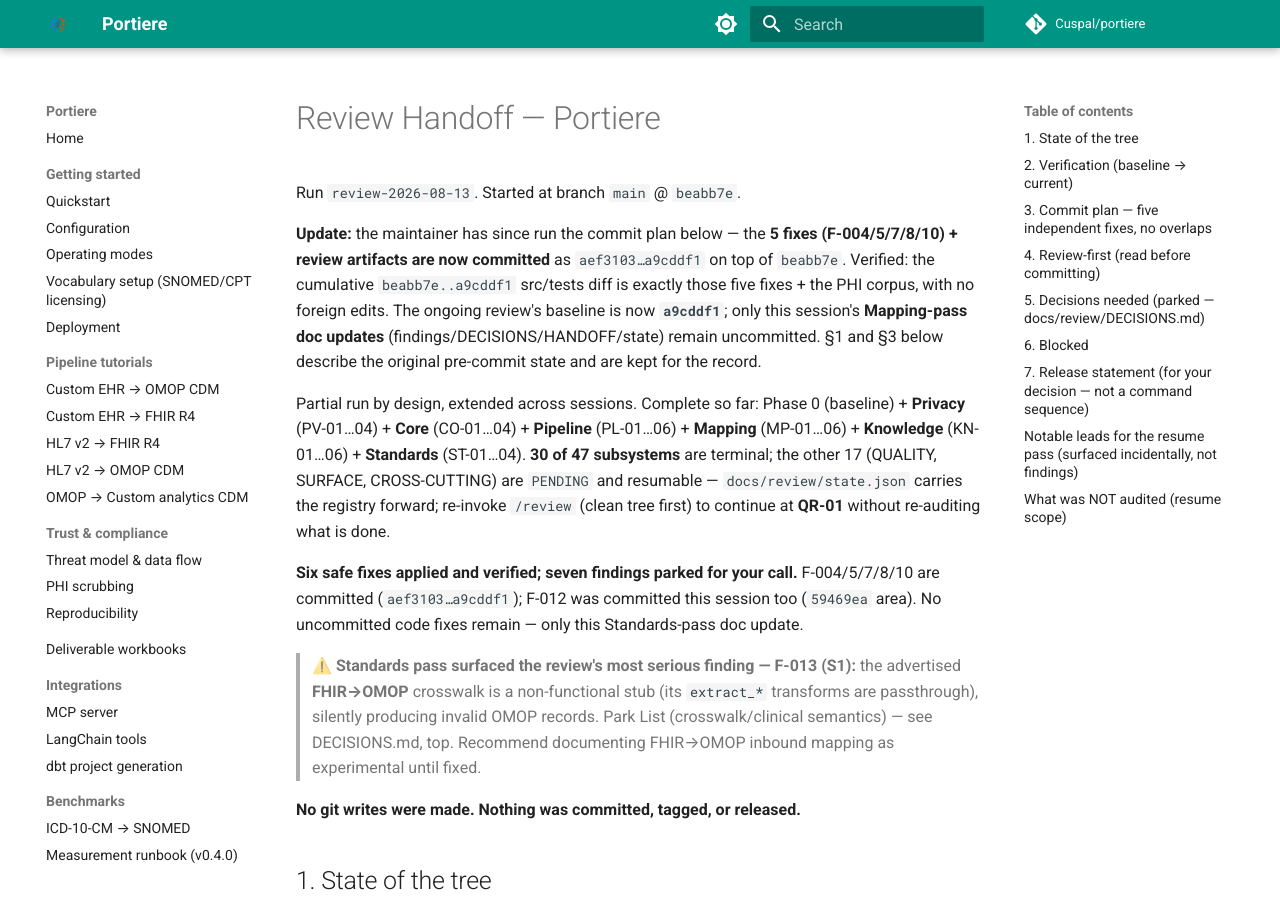
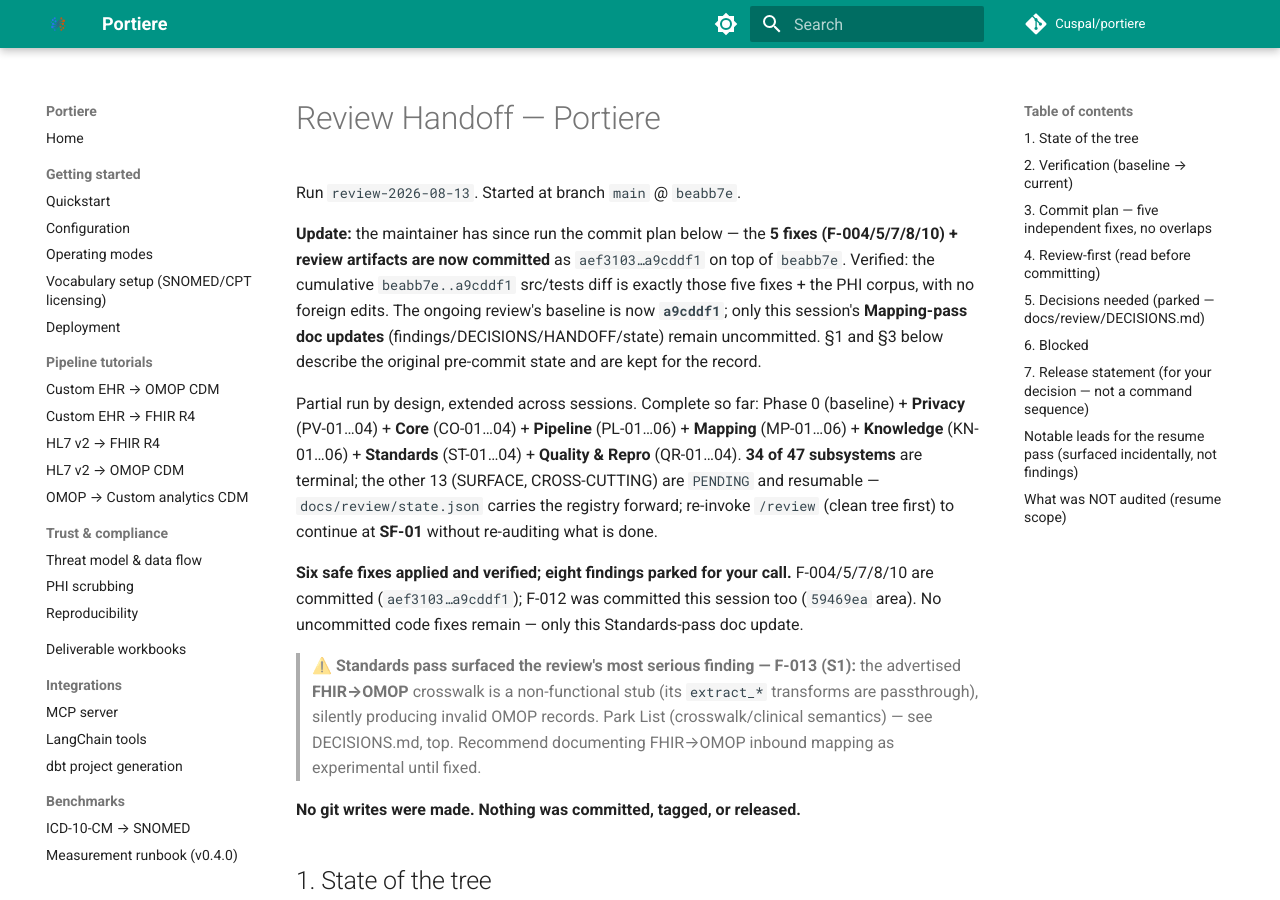
Before and after one commit to Cuspal/portiere, an MkDocs documentation site: the page built from docs/review/HANDOFF.md, in a window 1280 px wide and 900 px high. Built offline with MkDocs 1.6.1 and Material for MkDocs 9.7.7, drawn with Linux system fonts in a browser that asks for light colours; comment, search, counter and statistics services are not loaded; some of the changed text lies outside the part shown.

Commit message:
chore(review): quality+repro-pass artifacts (F-014 parked: >1GB mtime fingerprint)

```diff
--- a/docs/review/HANDOFF.md
+++ b/docs/review/HANDOFF.md
@@ -13,12 +13,12 @@
 Partial run by design, extended across sessions. Complete so far: Phase 0
 (baseline) + **Privacy** (PV-01…04) + **Core** (CO-01…04) + **Pipeline**
 (PL-01…06) + **Mapping** (MP-01…06) + **Knowledge** (KN-01…06) + **Standards**
-(ST-01…04). **30 of 47 subsystems** are terminal; the other 17 (QUALITY,
-SURFACE, CROSS-CUTTING) are `PENDING` and resumable — `docs/review/state.json`
-carries the registry forward; re-invoke `/review` (clean tree first) to continue
-at **QR-01** without re-auditing what is done.
+(ST-01…04) + **Quality & Repro** (QR-01…04). **34 of 47 subsystems** are
+terminal; the other 13 (SURFACE, CROSS-CUTTING) are `PENDING` and resumable —
+`docs/review/state.json` carries the registry forward; re-invoke `/review`
+(clean tree first) to continue at **SF-01** without re-auditing what is done.
 
-**Six safe fixes applied and verified; seven findings parked for your call.**
+**Six safe fixes applied and verified; eight findings parked for your call.**
 F-004/5/7/8/10 are committed (`aef3103…a9cddf1`); F-012 was committed this
 session too (`59469ea` area). No uncommitted code fixes remain — only this
 Standards-pass doc update.
@@ -202,5 +202,5 @@
 
 ## What was NOT audited (resume scope)
 
-17 subsystems remain `PENDING`: QR-01…04, SF-01…07, XC-01…06.
-Re-invoke `/review` (clean tree first) to continue at QR-01.
+13 subsystems remain `PENDING`: SF-01…07, XC-01…06.
+Re-invoke `/review` (clean tree first) to continue at SF-01.
```
Also changed, not shown: docs/review/01-findings.md (+12 -0 lines), docs/review/DECISIONS.md (+10 -0 lines), docs/review/state.json (+10 -10 lines).
